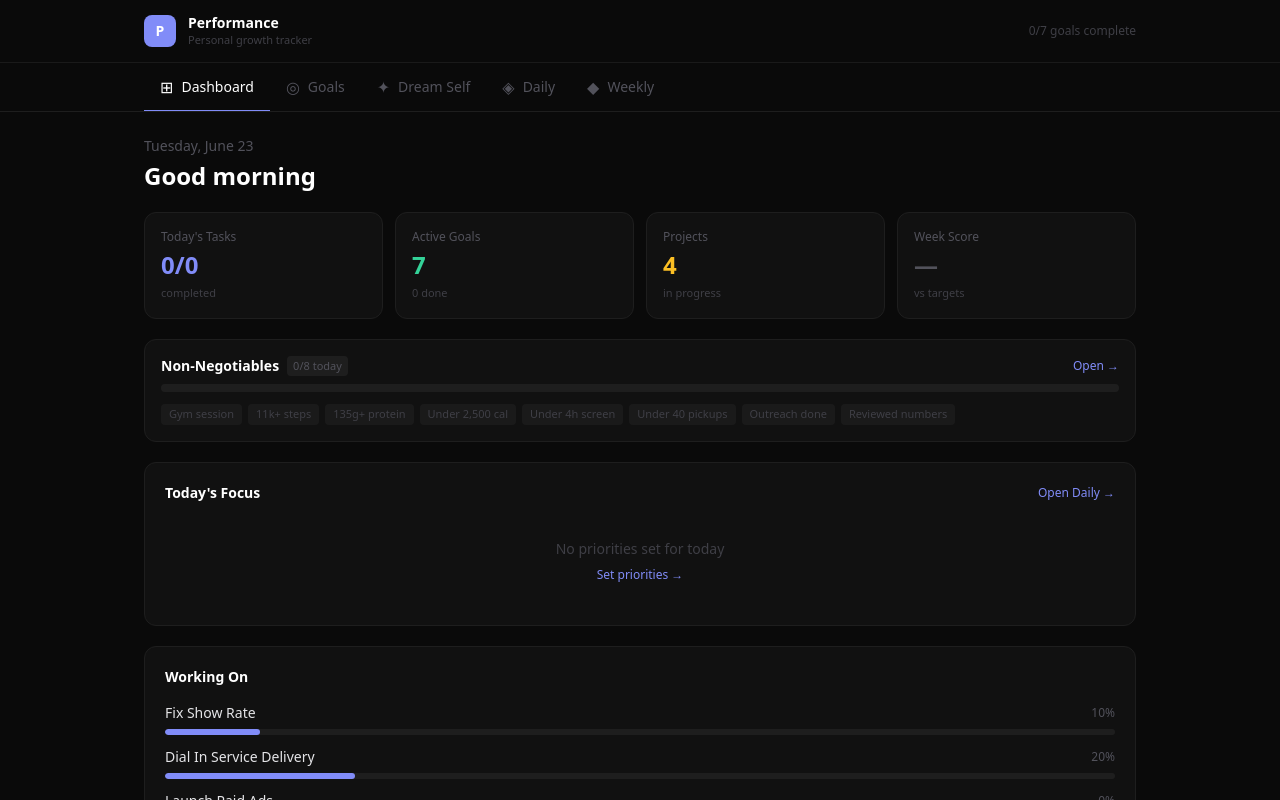
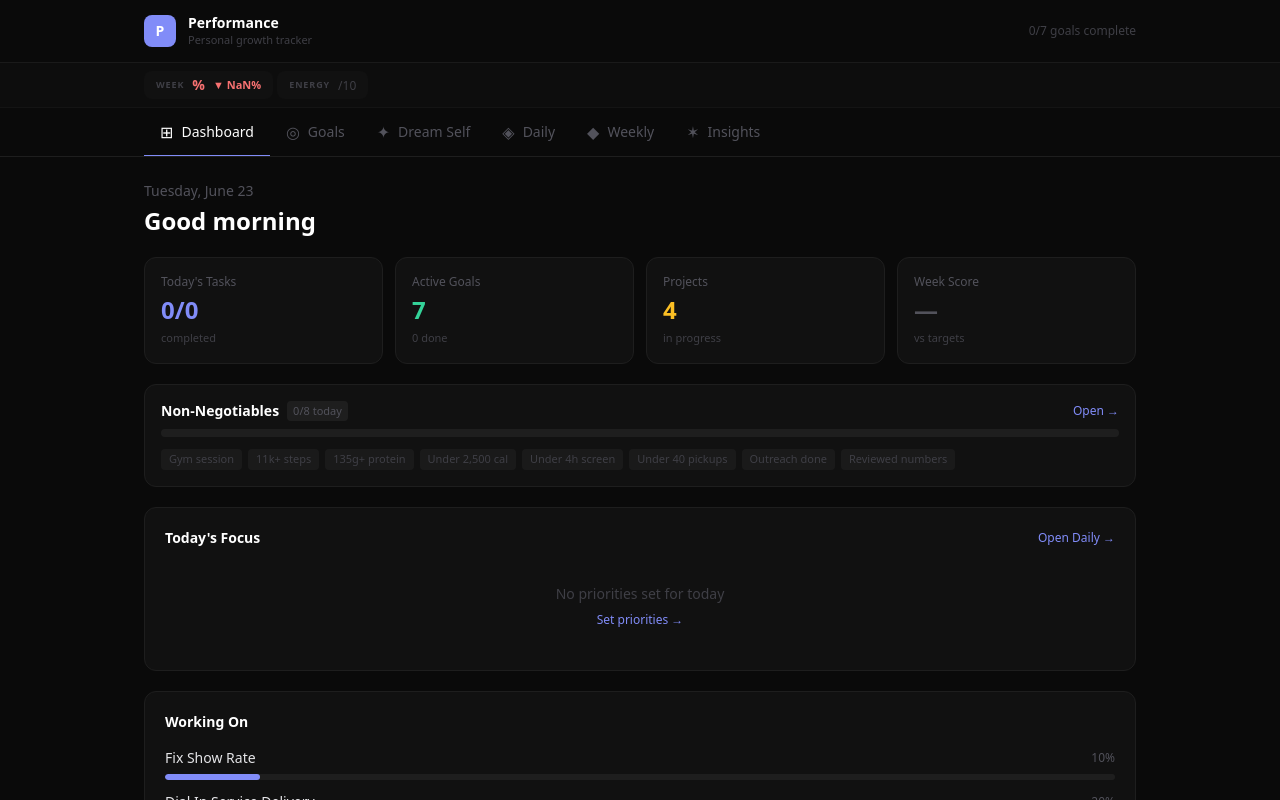
Before and after one commit to markodeksnis-coder/leyvix-tools, a React (Vite) app: page / in a window 1280 px wide. Shown: the top 800 px of the page. Built offline with nearby package versions, Linux system fonts and the light colour scheme.

Commit message:
feat: performance strip in nav (week score, habits, streak, energy)

```diff
--- a/src/components/Nav.tsx
+++ b/src/components/Nav.tsx
@@ -3,6 +3,12 @@ import type { TabId } from '../types';
 interface NavProps {
   active: TabId;
   onChange: (tab: TabId) => void;
+  weekScore: number | null;
+  weekScoreDelta: number | null;
+  habitsToday: number;
+  habitsTodayTotal: number;
+  topStreak: number;
+  energyToday: number | null;
 }
 
 const tabs: { id: TabId; label: string; icon: string }[] = [
@@ -11,10 +17,65 @@ const tabs: { id: TabId; label: string; icon: string }[] = [
   { id: 'dream-self', label: 'Dream Self', icon: '✦' },
   { id: 'daily', label: 'Daily', icon: '◈' },
   { id: 'weekly', label: 'Weekly', icon: '◆' },
+  { id: 'insights', label: 'Insights', icon: '✶' },
 ];
 
-export default function Nav({ active, onChange }: NavProps) {
+export default function Nav({ active, onChange, weekScore, weekScoreDelta, habitsToday, habitsTodayTotal, topStreak, energyToday }: NavProps) {
+  const scoreColor = weekScore === null ? '#52525B' : weekScore >= 80 ? '#34D399' : weekScore >= 60 ? '#FBBF24' : '#F87171';
+  const hasPerformanceData = weekScore !== null || habitsTodayTotal > 0 || topStreak > 0 || energyToday !== null;
+
   return (
+    <div>
+      {/* Performance Strip */}
+      {hasPerformanceData && (
+        <div className="border-b border-[#141414] bg-[#0D0D0D]">
+          <div className="max-w-5xl mx-auto px-4 py-2 flex items-center gap-1 overflow-x-auto">
+
+            {weekScore !== null && (
+              <div className="flex items-center gap-2 px-3 py-1 rounded-lg bg-[#111111] flex-shrink-0">
+                <span className="text-[9px] text-[#3F3F46] uppercase tracking-widest font-semibold">Week</span>
+                <span className="text-sm font-bold" style={{ color: scoreColor }}>{weekScore}%</span>
+                {weekScoreDelta !== null && weekScoreDelta !== 0 && (
+                  <span className={`text-[11px] font-semibold flex items-center ${
+                    weekScoreDelta > 0 ? 'text-[#34D399]' : 'text-[#F87171]'
+                  }`}>
+                    {weekScoreDelta > 0 ? '▲' : '▼'} {Math.abs(weekScoreDelta)}%
+                  </span>
+                )}
+              </div>
+            )}
+
+            {habitsTodayTotal > 0 && (
+              <div className="flex items-center gap-2 px-3 py-1 rounded-lg bg-[#111111] flex-shrink-0">
+                <span className="text-[9px] text-[#3F3F46] uppercase tracking-widest font-semibold">Habits</span>
+                <span className={`text-sm font-bold ${
+                  habitsToday === habitsTodayTotal ? 'text-[#34D399]' : 'text-white'
+                }`}>{habitsToday}<span className="text-[#3F3F46] font-normal">/{habitsTodayTotal}</span></span>
+              </div>
+            )}
+
+            {topStreak >= 2 && (
+              <div className="flex items-center gap-2 px-3 py-1 rounded-lg bg-[#111111] flex-shrink-0">
+                <span className="text-[9px] text-[#3F3F46] uppercase tracking-widest font-semibold">Streak</span>
+                <span className="text-sm font-bold text-[#FBBF24]">{topStreak}d</span>
+                <span className="text-xs">🔥</span>
+              </div>
+            )}
+
+            {energyToday !== null && (
+              <div className="flex items-center gap-2 px-3 py-1 rounded-lg bg-[#111111] flex-shrink-0">
+                <span className="text-[9px] text-[#3F3F46] uppercase tracking-widest font-semibold">Energy</span>
+                <span className={`text-sm font-bold ${
+                  energyToday >= 7 ? 'text-[#34D399]' : energyToday >= 5 ? 'text-[#FBBF24]' : 'text-[#F87171]'
+                }`}>{energyToday}<span className="text-[#3F3F46] font-normal text-xs">/10</span></span>
+              </div>
+            )}
+
+          </div>
+        </div>
+      )}
+
+      {/* Tab Bar */}
       <nav className="border-b border-[#1E1E1E] bg-[#0A0A0A]">
         <div className="max-w-5xl mx-auto px-4 flex items-center">
           {tabs.map(tab => (
@@ -32,5 +93,6 @@ export default function Nav({ active, onChange }: NavProps) {
           ))}
         </div>
       </nav>
+    </div>
   );
 }
```
Lines whose indentation alone changed are shown as unchanged.
